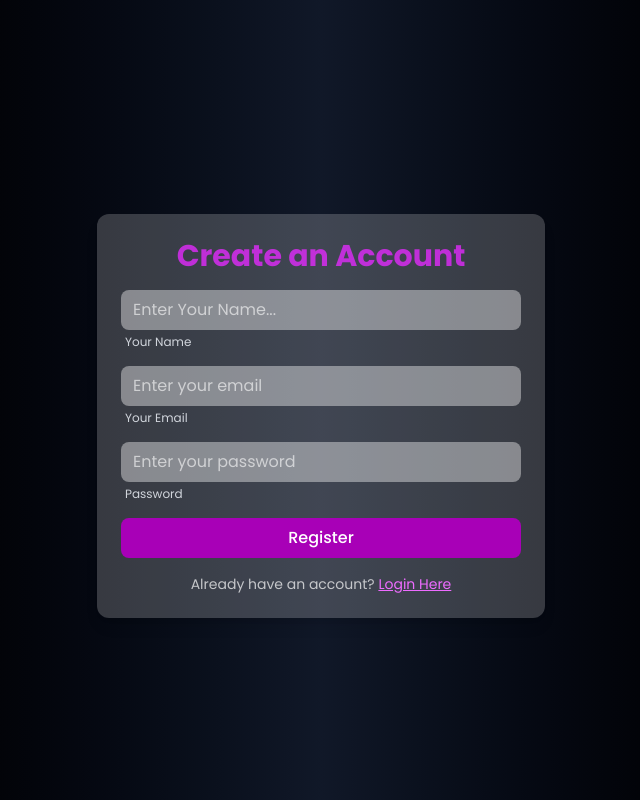
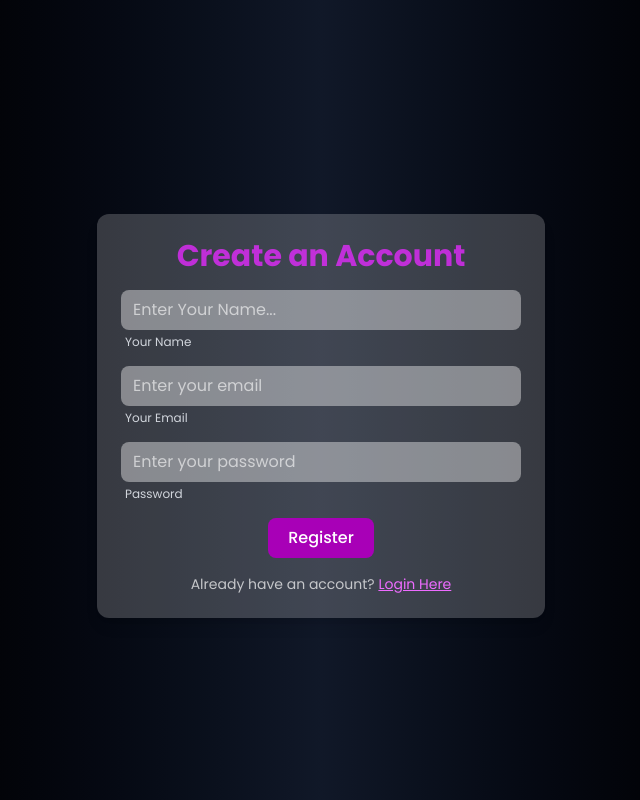
Before and after one commit to Anukul-rai/Login-auth, a React (Vite) app: page /register in a window 1280 px wide. Shown: the whole page, without its empty margins (319-959 px from the left). Built offline with nearby package versions, Linux system fonts and the light colour scheme.

Commit message:
final updates

```diff
--- a/src/components/Login.jsx
+++ b/src/components/Login.jsx
@@ -11,6 +11,14 @@ function Login() {
   const handleLogin =(e)=>{
     e.preventDefault()
     const loggeduser = JSON.parse(localStorage.getItem('user'))
+    if (input.email === '' || input.password === '') {
+    toast.error('Enter email and password');
+    return;
+    }
+    if (!loggeduser) {
+    toast.error('No user found. Please register first.');
+    return;
+    }
     if (
       input.email === loggeduser.email &&
       input.password === loggeduser.password
@@ -53,12 +61,14 @@ function Login() {
             />
             <label className='ml-1 text-xs text-gray-300 mt-1'>Password</label>
           </div>
-          <button
+          <div className="flex items-center justify-center">
+            <button
             type='submit'
-            className='bg-fuchsia-700 hover:bg-fuchsia-800 text-white font-medium py-2 rounded-lg transition duration-300 cursor-pointer'
+            className='bg-fuchsia-700 hover:bg-fuchsia-800 text-white font-medium py-2 rounded-lg transition duration-300 cursor-pointer w-25'
           >
             Login
           </button>
+          </div>
         </form>
         <p className='text-sm text-center text-white/70'>
           Don't have an account?{' '}
--- a/src/components/Register.jsx
+++ b/src/components/Register.jsx
@@ -63,12 +63,14 @@ function Register() {
             />
             <label className='ml-1 text-xs text-gray-300 mt-1'>Password</label>
           </div>
-          <button
+          <div className='flex items-center justify-center'>
+            <button
           type='submit'
-            className='bg-fuchsia-700 hover:bg-fuchsia-800 text-white font-medium py-2 rounded-lg transition duration-300'
+            className='bg-fuchsia-700 hover:bg-fuchsia-800 text-white font-medium py-2 rounded-lg transition duration-300 p-5'
           >
             Register
           </button>
+          </div>
         </form>
         <p className='text-sm text-center text-white/70'>
           Already have an account?{' '}
```
